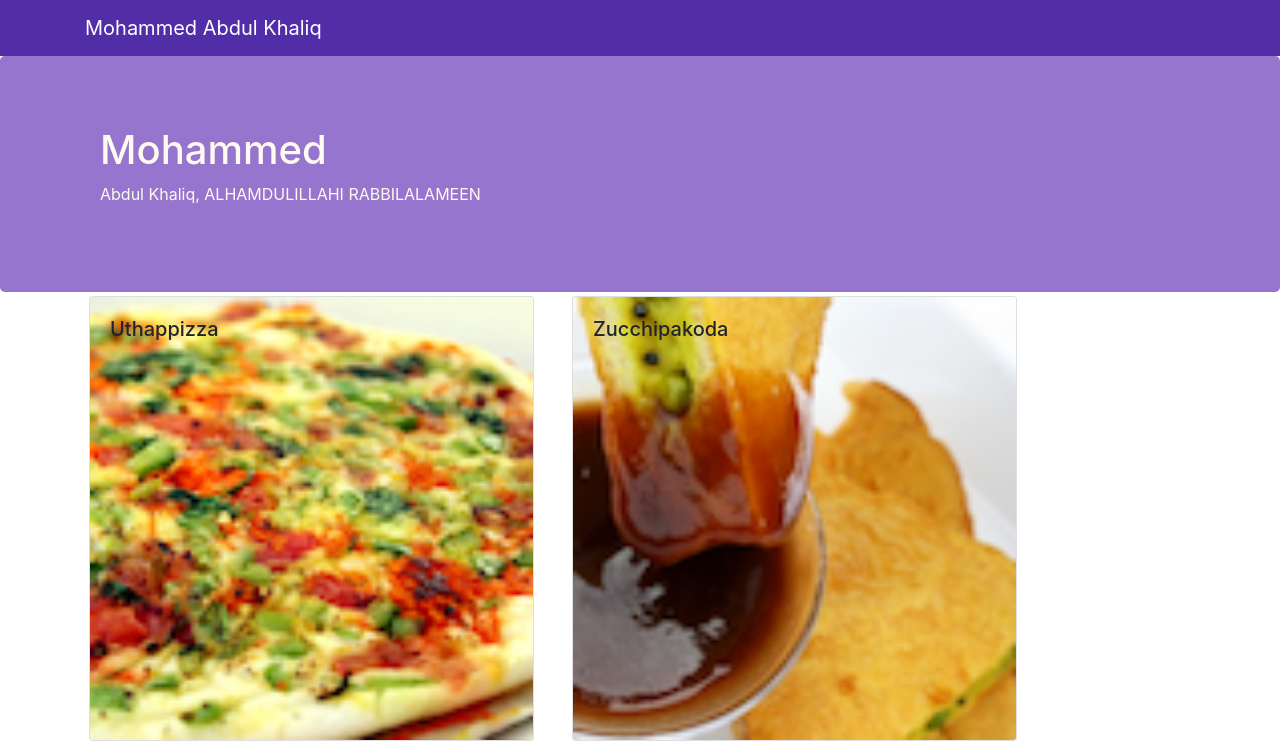
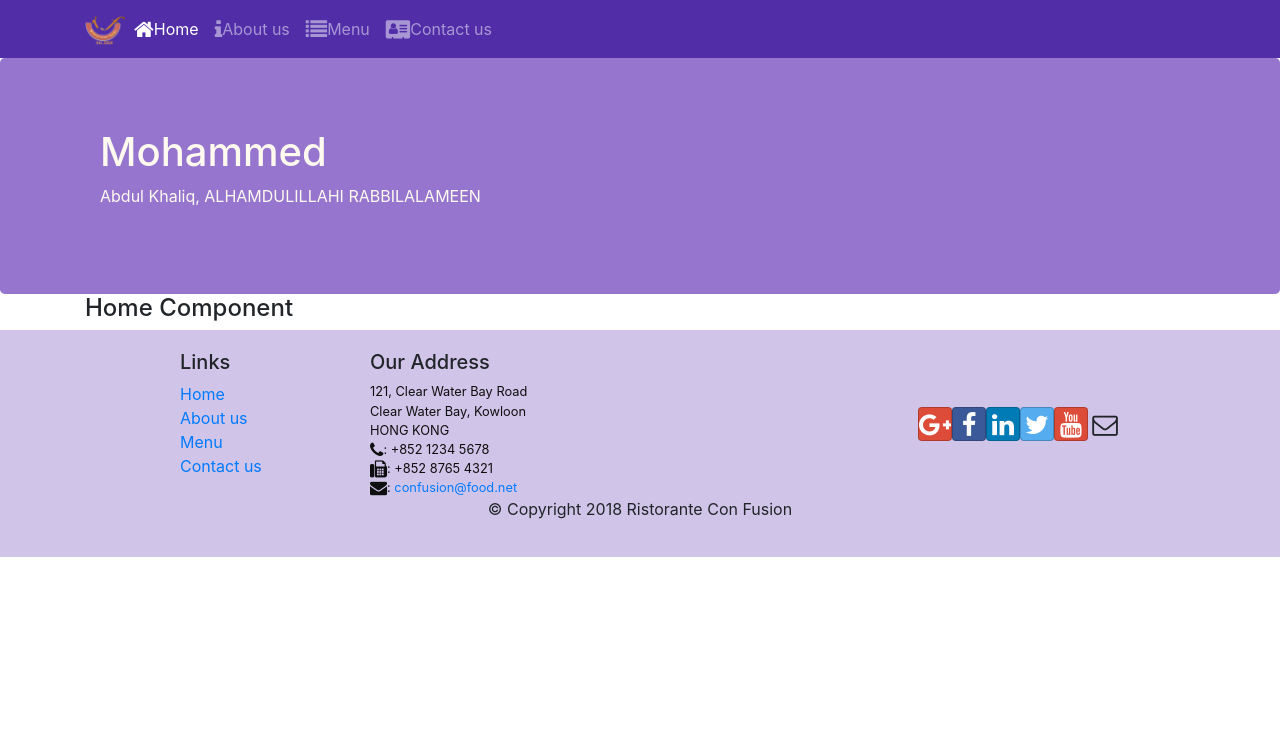
Before and after one commit to mdabdulkhaliq/coursera_react, a React (Create React App) app in the folder react/confusion/: page /home in a window 1280 px wide. Shown: the top 747 px of the page. Built offline with nearby package versions, Linux system fonts and the light colour scheme.

Commit message:
React router

```diff
--- a/react/confusion/package.json
+++ b/react/confusion/package.json
@@ -9,6 +9,7 @@
     "react": "^16.6.3",
     "react-dom": "^16.6.3",
     "react-popper": "^1.3.0",
+    "react-router-dom": "^4.3.1",
     "react-scripts": "2.1.1",
     "reactstrap": "^6.5.0"
   },
--- a/react/confusion/public/index.html
+++ b/react/confusion/public/index.html
@@ -1,15 +1,18 @@
 <!DOCTYPE html>
 <html lang="en">
   <head>
-    <meta charset="utf-8">
-    <link rel="shortcut icon" href="%PUBLIC_URL%/favicon.ico">
-    <meta name="viewport" content="width=device-width, initial-scale=1, shrink-to-fit=no">
-    <meta name="theme-color" content="#000000">
+    <meta charset="utf-8" />
+    <link rel="shortcut icon" href="%PUBLIC_URL%/favicon.ico" />
+    <meta
+      name="viewport"
+      content="width=device-width, initial-scale=1, shrink-to-fit=no"
+    />
+    <meta name="theme-color" content="#000000" />
     <!--
       manifest.json provides metadata used when your web app is added to the
       homescreen on Android. See https://developers.google.com/web/fundamentals/web-app-manifest/
     -->
-    <link rel="manifest" href="%PUBLIC_URL%/manifest.json">
+    <link rel="manifest" href="%PUBLIC_URL%/manifest.json" />
     <!--
       Notice the use of %PUBLIC_URL% in the tags above.
       It will be replaced with the URL of the `public` folder during the build.
@@ -19,12 +22,10 @@
       work correctly both with client-side routing and a non-root public URL.
       Learn how to configure a non-root public URL by running `npm run build`.
     -->
-    <title>React App</title>
+    <title>ALHAMDULILLAH</title>
   </head>
   <body>
-    <noscript>
-      You need to enable JavaScript to run this app.
-    </noscript>
+    <noscript> You need to enable JavaScript to run this app. </noscript>
     <div id="root"></div>
     <!--
       This HTML file is a template.
--- a/react/confusion/src/App.js
+++ b/react/confusion/src/App.js
@@ -1,13 +1,16 @@
 import React, { Component } from "react";
 import Main from "./components/MainComponent";
 import "./App.css";
+import { BrowserRouter } from "react-router-dom";
 
 class App extends Component {
   render() {
     return (
-      <div>
-        <Main />
-      </div>
+      <BrowserRouter>
+        <div>
+          <Main />
+        </div>
+      </BrowserRouter>
     );
   }
 }
--- a/react/confusion/src/components/FooterComponent.js
+++ b/react/confusion/src/components/FooterComponent.js
@@ -1,4 +1,5 @@
 import React from "react";
+import { Link } from "react-router-dom";
 
 function Footer(props) {
   return (
@@ -9,16 +10,16 @@ function Footer(props) {
             <h5>Links</h5>
             <ul className="list-unstyled">
               <li>
-                <a href="#">Home</a>
+                <Link to="/home">Home</Link>
               </li>
               <li>
-                <a href="#">About</a>
+                <Link to="/aboutus">About us</Link>
               </li>
               <li>
-                <a href="#">Menu</a>
+                <Link to="/menu">Menu</Link>
               </li>
               <li>
-                <a href="contactus.html">Contact</a>
+                <Link to="/contactus">Contact us</Link>
               </li>
             </ul>
           </div>
--- a/react/confusion/src/components/HeaderComponent.js
+++ b/react/confusion/src/components/HeaderComponent.js
@@ -1,13 +1,72 @@
 import React, { Component } from "react";
-import { Navbar, NavbarBrand, Jumbotron } from "reactstrap";
+import {
+  Navbar,
+  NavbarBrand,
+  Nav,
+  NavbarToggler,
+  Collapse,
+  NavItem,
+  Jumbotron
+} from "reactstrap";
+import { NavLink } from "react-router-dom";
 
 class Header extends Component {
+  constructor(props) {
+    super(props);
+    this.state = {
+      isNavOpen: false
+    };
+    this.toggleNav.bind(this);
+  }
+
+  toggleNav() {
+    this.setState({
+      isNavOpen: !this.state.isNavOpen
+    });
+  }
+
   render() {
     return (
       <>
-        <Navbar dark>
+        <Navbar dark expand="md">
           <div className="container">
-            <NavbarBrand href="/">Mohammed Abdul Khaliq</NavbarBrand>
+            <NavbarToggler onClick={this.toggleNav} />
+            <NavbarBrand className="mr-auto" href="/">
+              <img
+                src="assets/images/logo.png"
+                height="30"
+                width="41"
+                alt="Mohammed Abdul Khaliq"
+              />
+            </NavbarBrand>
+            <Collapse isOpen={this.state.isNavOpen} navbar>
+              <Nav navbar>
+                <NavItem>
+                  <NavLink className="nav-link" to="/home">
+                    <span className="fa fa-home fa-lg" />
+                    Home
+                  </NavLink>
+                </NavItem>
+                <NavItem>
+                  <NavLink className="nav-link" to="/aboutus">
+                    <span className="fa fa-info fa-lg" />
+                    About us
+                  </NavLink>
+                </NavItem>
+                <NavItem>
+                  <NavLink className="nav-link" to="/menu">
+                    <span className="fa fa-list fa-lg" />
+                    Menu
+                  </NavLink>
+                </NavItem>
+                <NavItem>
+                  <NavLink className="nav-link" to="/contactus">
+                    <span className="fa fa-address-card fa-lg" />
+                    Contact us
+                  </NavLink>
+                </NavItem>
+              </Nav>
+            </Collapse>
           </div>
         </Navbar>
         <Jumbotron>
--- /dev/null
+++ b/react/confusion/src/components/HomeComponent.js
@@ -0,0 +1,11 @@
+import React from "react";
+
+const Home = props => {
+  return (
+    <div className="container">
+      <h4>Home Component</h4>
+    </div>
+  );
+};
+
+export default Home;
--- a/react/confusion/src/components/MainComponent.js
+++ b/react/confusion/src/components/MainComponent.js
@@ -1,40 +1,36 @@
 import React, { Component } from "react";
 import Header from "./HeaderComponent";
 import Footer from "./FooterComponent";
+import Home from "./HomeComponent";
 import Menu from "./MenuComponent";
 import { DISHES } from "../shared/dishes";
-import DishdetailComponent from "./DishdetailComponent";
+import { Switch, Route, Redirect } from "react-router-dom";
 
 class MainComponent extends Component {
   constructor(props) {
     super(props);
     this.state = {
-      dishes: DISHES,
-      selectedDish: null
+      dishes: DISHES
     };
   }
 
-  onDishSelect(dishId) {
-    this.setState({
-      selectedDish: dishId
-    });
-  }
+  render() {
+    const HomePage = () => {
+      return <Home />;
+    };
 
-  render() {
     return (
       <div>
         <Header />
-        <Menu
-          dishes={this.state.dishes}
-          onClick={dishId => this.onDishSelect(dishId)}
-        />
-        <DishdetailComponent
-          dish={
-            this.state.dishes.filter(
-              dish => dish.id === this.state.selectedDish
-            )[0]
-          }
-        />
+        <Switch>
+          <Route path="/home" component={HomePage} />
+          <Route
+            exact
+            path="/menu"
+            component={() => <Menu dishes={this.state.dishes} />}
+          />
+          <Redirect to="/home" />
+        </Switch>
         <Footer />
       </div>
     );
```
Also changed, not shown: 1 other file (tests, documents, lock files or other folders).
